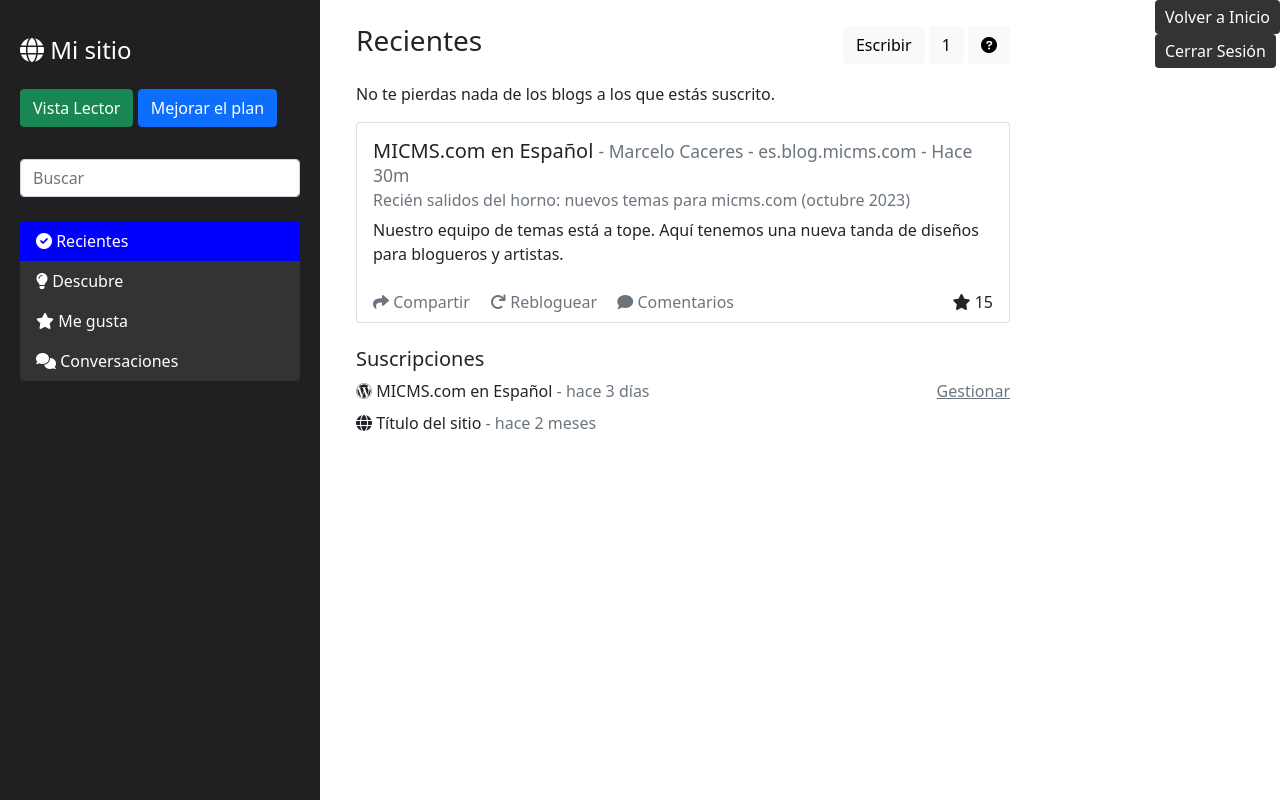
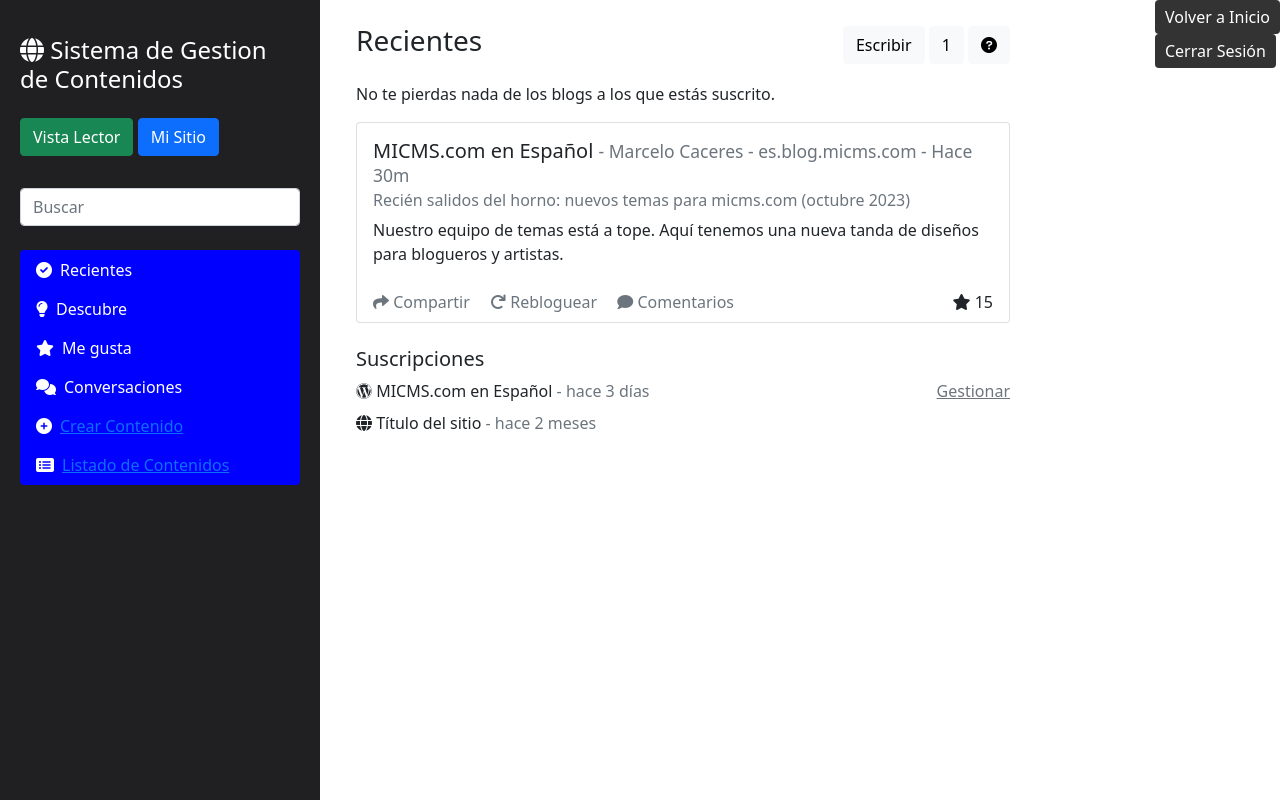
Before and after one commit to aravalenzuela/proyecto_CMS, a Django app: page /accounts/profile/ in a window 1280 px wide. Run offline with Django 4.2, Linux system fonts and the light colour scheme; the visitor is signed in with stand-in values (Sample User, id 1); data comes from the database, SQL or seed files in the repository.

Commit message:
[Vista Lector]

```diff
--- a/core/templates/vista_lector.html
+++ b/core/templates/vista_lector.html
@@ -14,11 +14,15 @@
             color: white;
             padding: 20px;
         }
+        .vista-lector { display: none; } /* Clase para ocultar elementos específicos de la vista de lector cuando no están activos */
 
         .sidebar .list-group-item {
             background-color: #333;
             border: none;
             color: white; /* Texto blanco cuando está activo */
+            display: flex;
+            align-items: center;
+            gap: 0.5rem;
         }
 
         .sidebar .list-group-item:hover {
@@ -82,17 +86,25 @@
         <div class="row">
         <!-- Sidebar -->
         <div class="col-md-3 sidebar">
-            <h4 class="mt-3"><i class="fa fa-globe"></i> Mi sitio</h4>
+            <h4 class="mt-3"><i class="fa fa-globe"></i> Sistema de Gestion de Contenidos</h4>
             <div class="mt-4">
-                <button class="btn btn-success mb-3">Vista Lector</button>
-                <button class="btn btn-primary mb-3">Mejorar el plan</button>
+                <button id="vista-lector" class="btn btn-success mb-3">Vista Lector</button>
+                <button id= "mi-sitio" class="btn btn-primary mb-3">Mi Sitio</button> <!--Redirigir al hacer clic-->
+                <div id="contenido-dinamico">
+
+                </div>
             </div>
             <input type="search" class="form-control my-3" placeholder="Buscar">
             <ul class="list-group mt-4">
-                <li class="list-group-item active"><i class="fas fa-check-circle"></i> Recientes</li>
-                <li class="list-group-item"><i class="fas fa-lightbulb"></i> Descubre</li>
-                <li class="list-group-item" id="likes-button"><i class="fas fa-star"></i> Me gusta</li>
-                <li class="list-group-item"><i class="fas fa-comments"></i> Conversaciones</li>
+                                    <!-- Añadir 'lector-view' a los elementos que quieres ocultar en la vista 'Mi Sitio' -->
+                <li class="list-group-item lector-view active"><i class="fas fa-check-circle"></i> Recientes</li>
+                <li class="list-group-item lector-view active"><i class="fas fa-lightbulb"></i> Descubre</li>
+                <li class="list-group-item lector-view active" id="likes-button"><i class="fas fa-star"></i> Me gusta</li>
+                <li class="list-group-item lector-view active"><i class="fas fa-comments"></i> Conversaciones</li>
+                <!-- Contenido principal del Lector -->
+                <li class="list-group-item lector-view active"><i class="fas fa-plus-circle"></i> <a href="{% url 'crear_contenido' %}" class="stretched-link">Crear Contenido</a></li>
+                <li class="list-group-item lector-view active"><i class="fas fa-list-alt"></i> <a href="{% url 'listar_contenidos' %}" class="stretched-link">Listado de Contenidos</a></li>
+
             </ul>
         </div>
         <!-- Contenido principal -->
@@ -160,19 +172,55 @@
 
     <script src="https://cdn.jsdelivr.net/npm/bootstrap@5.1.3/dist/js/bootstrap.bundle.min.js"></script>
     <script>
-        document.getElementById('likes-button').addEventListener('click', function() {
-            document.querySelector('.likes-message').style.display = 'block';
+        // Función para mostrar/ocultar elementos por clase
+        function mostrarOcultarPorClase(clase, mostrar) {
+            var elementos = document.getElementsByClassName(clase);
+            for (var i = 0; i < elementos.length; i++) {
+                elementos[i].style.display = mostrar ? 'block' : 'none';
+            }
+        }
+        // Función para mostrar/ocultar elementos de la vista lector
+        function toggleLectorView(display) {
+            const lectorViewElements = document.querySelectorAll('.lector-view');
+            lectorViewElements.forEach(element => {
+                element.style.display = display;
+            });
+        }
+        // Evento de clic para el botón "Mi Sitio"
+        document.getElementById('mi-sitio').addEventListener('click', function() {
+            // Ocultar la vista de lector
+            toggleLectorView('none');
+            // Luego cargar el panel de administración como antes
+            fetch('/panel-administracion/') // Asegúrate de usar el nombre correcto de la URL
+                .then(response => response.text())
+                .then(html => {
+                    document.getElementById('contenido-dinamico').innerHTML = html;
+                })
+                .catch(error => {
+                    console.error('Error al cargar el panel de administración:', error);
+                });
         });
+
+        // Evento de clic para el botón "Vista Lector"
+        document.getElementById('vista-lector').addEventListener('click', function() {
+            // Mostrar la vista de lector
+            toggleLectorView('block');
+            // Limpiar el contenido dinámico
+            document.getElementById('contenido-dinamico').innerHTML = '';
+        });
+
         // Código para cambiar el elemento activo en el sidebar
         const listItems = document.querySelectorAll('.sidebar .list-group-item');
 
         listItems.forEach(function(item) {
             item.addEventListener('click', function() {
-            // Elimina la clase "active" de todos los elementos
-            listItems.forEach(i => i.classList.remove('active'));
-            // Añade la clase "active" al elemento clicado
-            this.classList.add('active');
-        });
+                // Elimina la clase "active" de todos los elementos
+                listItems.forEach(i => i.classList.remove('active'));
+                // Añade la clase "active" al elemento clicado
+                this.classList.add('active');
+            });
+        }); // Esta llave cierra el bloque forEach
+
     </script>
 </body>
 
--- a/core/urls.py
+++ b/core/urls.py
@@ -32,6 +32,7 @@
     path('logout2/', auth_views.LogoutView.as_view(next_page='home'), name='logout'),#Al darle salir redirige a la pantalla de login
     path('social-auth/', include('social_django.urls', namespace='social')),  # Añade
     path('ruta_para_renovar_sesion/', views.renew_session, name='renew_session'),
+    path('panel-administracion/', views.panel_administracion, name='panel_administracion'),
 
 
     #Modulos
--- a/core/views.py
+++ b/core/views.py
@@ -55,7 +55,10 @@
      # Diccionario que mapea roles a vistas
     role_to_view = {
         1: 'profile.html',
-        2: 'vista_lector.html'
+        2: 'vista_suscriptor.html',
+        3: 'vista_lector.html',
+        4: 'vista_editores.html',
+        5: 'vista_publicador.html'
     }
     # Busca la vista o función correspondiente en el diccionario
     view_name = role_to_view.get(user_role, 'vista_lector.html')  # Valor predeterminado es 'profile.html'
@@ -69,3 +72,7 @@
 
 def renew_session(request):
     return JsonResponse({'status': 'session renewed'})
+
+def panel_administracion(request):
+    # Asumiendo que tienes un template llamado 'panel_administracion.html'
+    return render(request, 'panel_administracion.html', {}, content_type='text/html')
```
Also changed, not shown: core/templates/panel_administracion.html (added, +80 -0 lines).
